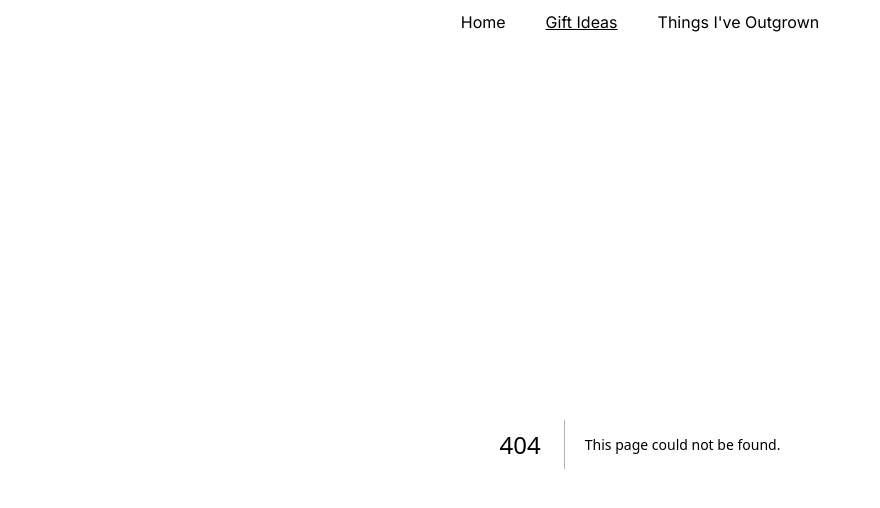
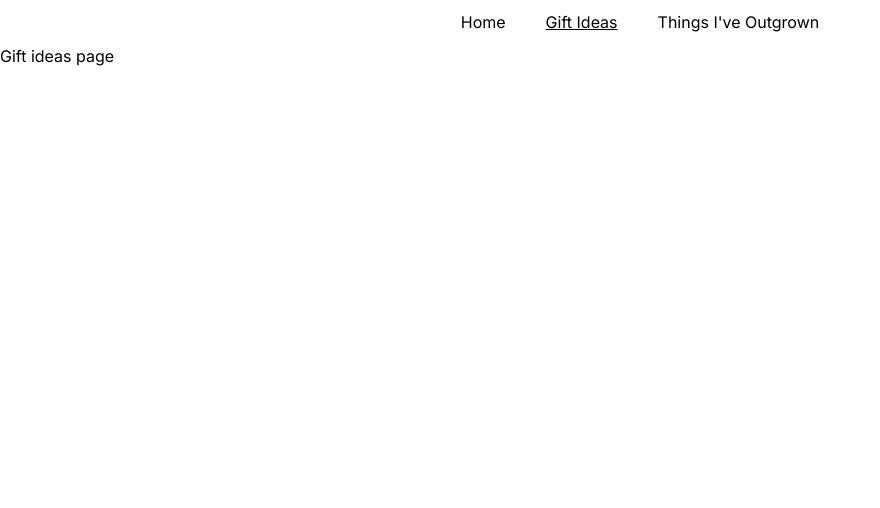
Before and after one commit to SamWDev93/leo, a Next.js app: page /gift-ideas in a window 1280 px wide. Before the commit this address had no page. Shown: the top 508 px of the page, without its empty margins (0-880 px from the left). Built offline with nearby package versions, Linux system fonts and the light colour scheme.

Commit message:
Add starter gift-ideas and outgrown pages.

```diff
--- /dev/null
+++ b/src/app/gift-ideas/page.tsx
@@ -0,0 +1,5 @@
+export default function Page() {
+  return (
+    <div>Gift ideas page</div>
+  );
+}
--- /dev/null
+++ b/src/app/outgrown/page.tsx
@@ -0,0 +1,5 @@
+export default function Page() {
+  return (
+    <div>Outgrown page</div>
+  );
+}
```
